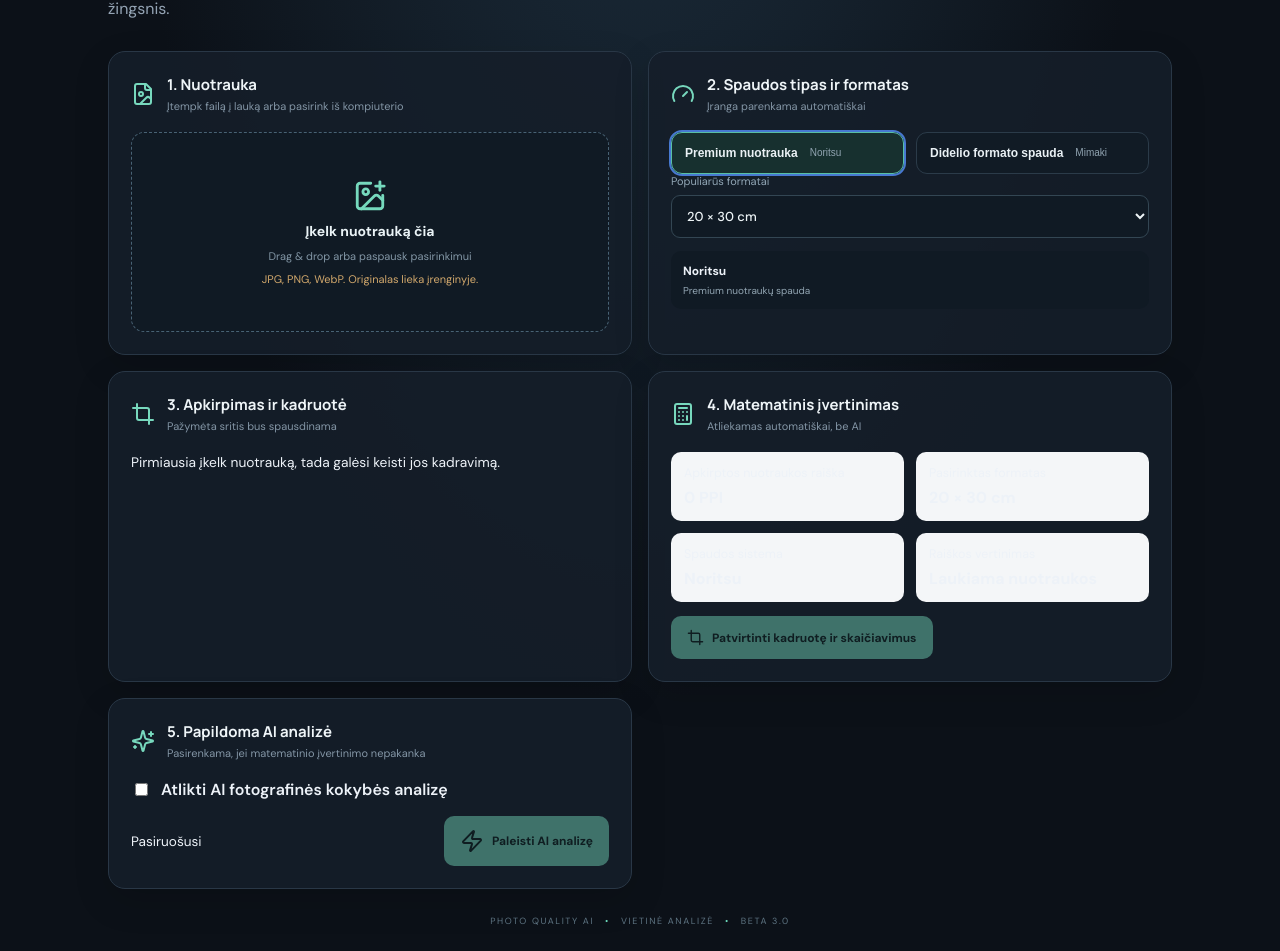
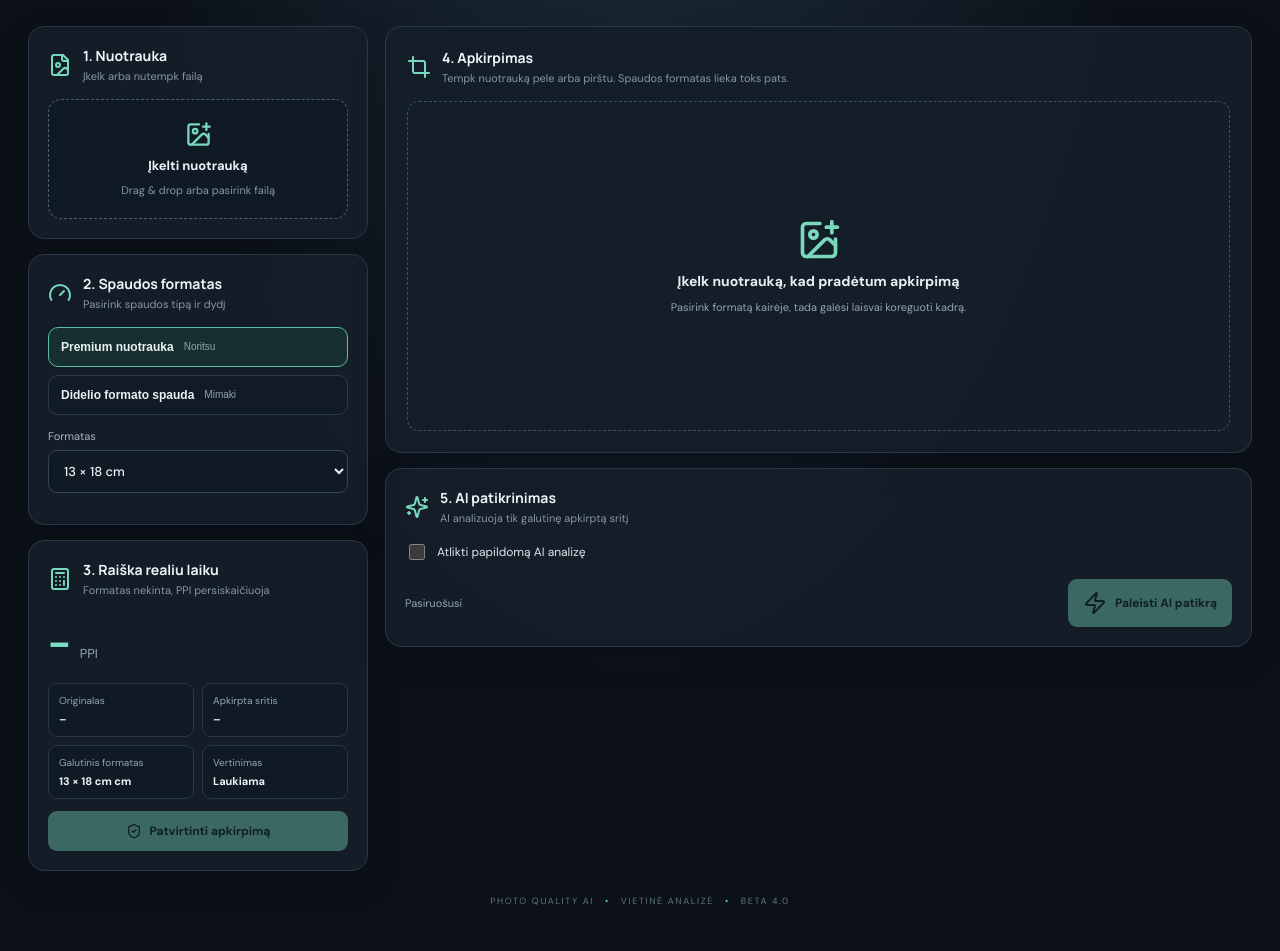
Before and after one commit to andrnav/kokybe, a React (Vite) app: page / in a window 1280 px wide. Shown: the part 257-1208 px from the top of the page. Built offline with nearby package versions, Linux system fonts and the light colour scheme.

Commit message:
Add files via upload

```diff
--- a/src/App.tsx
+++ b/src/App.tsx
@@ -1,6 +1,6 @@
 import type React from 'react'
 import { useEffect, useMemo, useRef, useState } from 'react'
-import { Activity, AlertTriangle, Cpu, FileImage, Gauge, ImagePlus, Loader2, ScanEye, ShieldCheck, Trash2, Zap, Crop, Calculator, Sparkles } from 'lucide-react'
+import { Activity, AlertTriangle, Cpu, FileImage, Gauge, ImagePlus, Loader2, ScanEye, ShieldCheck, Trash2, Zap, Crop, Calculator, Sparkles, Download, Move, ZoomIn } from 'lucide-react'
 import type { Mode, Profile } from './analysis'
 import { printGrade, qualityWord, runIqa } from './analysis'
 
@@ -10,6 +10,13 @@ const photoFormats = [[9,13],[10,15],[13,18],[15,20],[20,30],[30,45]]
 const wideFormats = [[30,40],[40,60],[50,70],[50,75],[60,90],[70,100],[100,150]]
 const fmt = (w:number,h:number)=>`${w} × ${h} cm`
 
+function cropRect(iw:number, ih:number, ratio:number, zoom:number, x:number, y:number) {
+  const baseW = iw / ih > ratio ? ih * ratio : iw
+  const baseH = iw / ih > ratio ? ih : iw / ratio
+  const cw = baseW / zoom, ch = baseH / zoom
+  return { sx: (iw-cw)*x/100, sy: (ih-ch)*y/100, sw:cw, sh:ch }
+}
+
 export default function App() {
   const [file,setFile] = useState<File|null>(null)
   const [image,setImage] = useState<HTMLImageElement|null>(null)
@@ -17,11 +24,12 @@ export default function App() {
   const [kind,setKind] = useState<PrintKind>('photo')
   const [mode,setMode] = useState<Mode>('optimized')
   const [aiEnabled,setAiEnabled] = useState(false)
-  const [width,setWidth] = useState(20)
-  const [height,setHeight] = useState(30)
+  const [width,setWidth] = useState(13)
+  const [height,setHeight] = useState(18)
   const [custom,setCustom] = useState(false)
-  const [offsetX,setOffsetX] = useState(50)
-  const [offsetY,setOffsetY] = useState(50)
+  const [cropX,setCropX] = useState(50)
+  const [cropY,setCropY] = useState(50)
+  const [zoom,setZoom] = useState(1)
   const [progress,setProgress] = useState(0)
   const [busy,setBusy] = useState(false)
   const [result,setResult] = useState<Result|null>(null)
@@ -29,71 +37,78 @@ export default function App() {
   const [status,setStatus] = useState('Pasiruošusi')
   const [mathConfirmed,setMathConfirmed] = useState(false)
   const inputRef = useRef<HTMLInputElement>(null)
+  const stageRef = useRef<HTMLDivElement>(null)
+  const dragRef = useRef<{x:number;y:number;cx:number;cy:number}|null>(null)
   const profile:Profile = kind === 'photo' ? 'noritsu' : 'mimaki_poster'
   const ratio = width / height
-  const imageRatio = image ? image.naturalWidth / image.naturalHeight : 1
-  const cropPpi = image ? Math.min((Math.min(image.naturalWidth, image.naturalHeight * ratio))/(width/2.54), (Math.min(image.naturalHeight, image.naturalWidth/ratio))/(height/2.54)) : 0
+  const rect = image ? cropRect(image.naturalWidth,image.naturalHeight,ratio,zoom,cropX,cropY) : null
+  const cropPpi = image && rect ? Math.min(rect.sw/(width/2.54),rect.sh/(height/2.54)) : 0
   const activeFormats = kind === 'photo' ? photoFormats : wideFormats
-
-  useEffect(()=>{ if(!file) return; const next=URL.createObjectURL(file); const img=new Image(); img.onload=()=>{setImage(img);setUrl(next);setOffsetX(50);setOffsetY(50);setResult(null);setMathConfirmed(false)}; img.onerror=()=>setError('Nepavyko atidaryti nuotraukos.'); img.src=next; return ()=>URL.revokeObjectURL(next) },[file])
+  const cropUrl = useMemo(()=>{
+    if(!image||!rect) return ''
+    const canvas=document.createElement('canvas'); canvas.width=Math.max(1,Math.round(rect.sw)); canvas.height=Math.max(1,Math.round(rect.sh))
+    const ctx=canvas.getContext('2d'); if(!ctx) return ''
+    ctx.drawImage(image,rect.sx,rect.sy,rect.sw,rect.sh,0,0,canvas.width,canvas.height)
+    return canvas.toDataURL('image/jpeg',0.98)
+  },[image,rect?.sx,rect?.sy,rect?.sw,rect?.sh])
+  useEffect(()=>{ if(!file) return; const next=URL.createObjectURL(file); const img=new Image(); img.onload=()=>{setImage(img);setUrl(next);setCropX(50);setCropY(50);setZoom(1);setResult(null);setMathConfirmed(false)}; img.onerror=()=>setError('Nepavyko atidaryti nuotraukos.'); img.src=next; return ()=>URL.revokeObjectURL(next) },[file])
+  function invalidate(){setMathConfirmed(false);setResult(null);setError('')}
   function clear(){setFile(null);setImage(null);setUrl('');setResult(null);setError('');setProgress(0);setMathConfirmed(false);setAiEnabled(false)}
-  function chooseFormat(w:number,h:number){setWidth(w);setHeight(h);setCustom(false);setResult(null);setMathConfirmed(false);setOffsetX(50);setOffsetY(50)}
+  function chooseFormat(w:number,h:number){setWidth(w);setHeight(h);setCustom(false);invalidate();setCropX(50);setCropY(50);setZoom(1)}
   function confirmCrop(){setMathConfirmed(true);setResult(null);setError('')}
+  function onPointerDown(e:React.PointerEvent<HTMLDivElement>){if(!image)return; e.currentTarget.setPointerCapture(e.pointerId);dragRef.current={x:e.clientX,y:e.clientY,cx:cropX,cy:cropY}}
+  function onPointerMove(e:React.PointerEvent<HTMLDivElement>){const d=dragRef.current;if(!d||!stageRef.current||!rect||!image)return;const box=stageRef.current.getBoundingClientRect();const dx=e.clientX-d.x,dy=e.clientY-d.y;const overflowX=image.naturalWidth-rect.sw,overflowY=image.naturalHeight-rect.sh;setCropX(Math.max(0,Math.min(100,d.cx-(dx/box.width)*overflowX/Math.max(1,overflowX)*100)));setCropY(Math.max(0,Math.min(100,d.cy-(dy/box.height)*overflowY/Math.max(1,overflowY)*100)))}
+  function onPointerUp(){dragRef.current=null}
+  function saveCrop(){if(!cropUrl)return;const a=document.createElement('a');a.href=cropUrl;a.download=`${file?.name.replace(/\.[^.]+$/,'')||'nuotrauka'}-${width}x${height}cm-crop.jpg`;a.click()}
   async function analyse(){
-    if(!image||!mathConfirmed) return
+    if(!cropUrl||!mathConfirmed)return
     setBusy(true);setResult(null);setError('');setProgress(0);setStatus('Paruošiamas AI modelis...')
-    try {
-      const canvas=document.createElement('canvas')
-      const targetRatio=width/height
-      const sourceRatio=image.naturalWidth/image.naturalHeight
-      let sw=image.naturalWidth, sh=image.naturalHeight, sx=0, sy=0
-      if(sourceRatio>targetRatio){sw=sh*targetRatio;sx=(image.naturalWidth-sw)*offsetX/100}
-      else {sh=sw/targetRatio;sy=(image.naturalHeight-sh)*offsetY/100}
-      canvas.width=Math.round(sw);canvas.height=Math.round(sh)
-      canvas.getContext('2d')!.drawImage(image,sx,sy,sw,sh,0,0,canvas.width,canvas.height)
-      const cropped=new Image(); cropped.src=canvas.toDataURL('image/jpeg',0.95); await cropped.decode()
-      const r=await runIqa(cropped,mode,setProgress);setResult(r);setStatus('AI analizė baigta')
-    } catch(e){setError(e instanceof Error?e.message:String(e));setStatus('AI analizė nepavyko')}
-    finally{setBusy(false)}
+    try {const cropped=new Image();cropped.src=cropUrl;await cropped.decode();const r=await runIqa(cropped,mode,setProgress);setResult(r);setStatus('AI analizė baigta')}
+    catch(e){setError(e instanceof Error?e.message:String(e));setStatus('AI analizė nepavyko')}finally{setBusy(false)}
   }
-  const cropStyle = useMemo(()=>({aspectRatio:`${width}/${height}`}),[width,height])
-  const modes:{id:Mode;title:string;desc:string;icon:typeof Cpu}[]=[
-    {id:'light',title:'Mažasis modelis',desc:'DBCNN',icon:Cpu},
-    {id:'optimized',title:'Vidutinis modelis',desc:'HyperIQA',icon:Zap},
-    {id:'full',title:'Maksimalus modelis',desc:'MUSIQ',icon:ScanEye}
-  ]
+  const modes:{id:Mode;title:string;desc:string;icon:typeof Cpu}[]=[{id:'light',title:'Mažasis modelis',desc:'DBCNN',icon:Cpu},{id:'optimized',title:'Vidutinis modelis',desc:'HyperIQA',icon:Zap},{id:'full',title:'Maksimalus modelis',desc:'MUSIQ',icon:ScanEye}]
   const dragOver=(e:React.DragEvent)=>{e.preventDefault();e.stopPropagation()}
   const drop=(e:React.DragEvent)=>{dragOver(e);const f=e.dataTransfer.files?.[0];if(f?.type.startsWith('image/'))setFile(f)}
   return <main className="shell">
     <header className="top"><div className="brand"><div className="brandIcon"><ScanEye size={25}/></div><div><div className="eyebrow">FOTOLABORATORIJOS ĮRANKIS</div><h1>Photo Quality <span>AI</span></h1></div></div><div className="local"><ShieldCheck size={16}/> Nuotrauka apdorojama šiame kompiuteryje</div></header>
     <section className="intro"><div><div className="eyebrow">NUOTRAUKŲ DIAGNOSTIKA</div><h2>Patikrink prieš spausdindamas.</h2><p>Pirmiausia matematinis spaudos įvertinimas. AI analizė yra papildomas, pasirenkamas žingsnis.</p></div><div className="introMark"><Activity size={42}/></div></section>
-    <div className="layout">
-      <section className="panel uploadPanel"><div className="sectionTitle"><FileImage/><div><h3>1. Nuotrauka</h3><p>Įtempk failą į lauką arba pasirink iš kompiuterio</p></div></div>
-        {!file?<div className="drop" onDragOver={dragOver} onDrop={drop} onClick={()=>inputRef.current?.click()}><input ref={inputRef} type="file" accept="image/*" onChange={e=>{const f=e.target.files?.[0];if(f)setFile(f)}} hidden/><ImagePlus size={34}/><b>Įkelk nuotrauką čia</b><span>Drag & drop arba paspausk pasirinkimui</span><small>JPG, PNG, WebP. Originalas lieka įrenginyje.</small></div>:<div className="preview"><img src={url} alt="Įkelta nuotrauka"/><div className="fileMeta"><b>{file.name}</b><span>{image?`${image.naturalWidth} × ${image.naturalHeight} px`:'Kraunama...'}</span></div><button className="iconBtn" onClick={clear} title="Pašalinti"><Trash2 size={17}/></button></div>}
-      </section>
-      <section className="panel"><div className="sectionTitle"><Gauge/><div><h3>2. Spaudos tipas ir formatas</h3><p>Įranga parenkama automatiškai</p></div></div>
-        <div className="two"><button className={`mode ${kind==='photo'?'selected':''}`} onClick={()=>{setKind('photo');chooseFormat(20,30)}}><b>Premium nuotrauka</b><small>Noritsu</small></button><button className={`mode ${kind==='wide'?'selected':''}`} onClick={()=>{setKind('wide');chooseFormat(40,60)}}><b>Didelio formato spauda</b><small>Mimaki</small></button></div>
-        <label className="field">Populiarūs formatai<select value={custom?'custom':`${width}x${height}`} onChange={e=>{if(e.target.value==='custom'){setCustom(true);setMathConfirmed(false)}else{const [w,h]=e.target.value.split('x').map(Number);chooseFormat(w,h)}}}><option value={`${width}x${height}`}>{fmt(width,height)}</option>{activeFormats.filter(([w,h])=>!(w===width&&h===height)).map(([w,h])=><option key={`${w}x${h}`} value={`${w}x${h}`}>{fmt(w,h)}</option>)}<option value="custom">Individualūs matmenys</option></select></label>
-        {custom&&<div className="two"><label className="field">Plotis (cm)<input type="number" min="1" max="300" value={width} onChange={e=>{setWidth(Number(e.target.value));setMathConfirmed(false)}}/></label><label className="field">Aukštis (cm)<input type="number" min="1" max="300" value={height} onChange={e=>{setHeight(Number(e.target.value));setMathConfirmed(false)}}/></label></div>}
-        <div className="profile"><b>{kind==='photo'?'Noritsu':'Mimaki'}</b><span>{kind==='photo'?'Premium nuotraukų spauda':'Didelio formato spauda'}</span></div>
-      </section>
-      <section className="panel"><div className="sectionTitle"><Crop/><div><h3>3. Apkirpimas ir kadruotė</h3><p>Pažymėta sritis bus spausdinama</p></div></div>
-        {image?<><div className="cropStage"><div className="cropImage" style={cropStyle}><img src={url} alt="Apkirpimo peržiūra" style={{width:imageRatio>ratio?'auto':'100%',height:imageRatio>ratio?'100%':'auto',maxWidth:'none',maxHeight:'none',left:imageRatio>ratio?`${50-offsetX}%`:'50%',top:imageRatio>ratio?'50%':`${50-offsetY}%`,transform:imageRatio>ratio?'translate(-50%,-50%)':'translate(-50%,-50%)'}}/><div className="cropFrame"/></div></div><div className="two"><label className="field">Kadruotė horizontaliai<input type="range" min="0" max="100" value={offsetX} onChange={e=>{setOffsetX(Number(e.target.value));setMathConfirmed(false)}} disabled={imageRatio<=ratio}/></label><label className="field">Kadruotė vertikaliai<input type="range" min="0" max="100" value={offsetY} onChange={e=>{setOffsetY(Number(e.target.value));setMathConfirmed(false)}} disabled={imageRatio>=ratio}/></label></div><p className="hint">Tamsesnė sritis už kadro ribų bus nukirpta. Slankikliu pastumk iškarpą į norimą vietą.</p></>:<p className="hint">Pirmiausia įkelk nuotrauką, tada galėsi keisti jos kadravimą.</p>}
-      </section>
-      <section className="panel"><div className="sectionTitle"><Calculator/><div><h3>4. Matematinis įvertinimas</h3><p>Atliekamas automatiškai, be AI</p></div></div>
-        <div className="mathGrid"><div><span>Apkirptos nuotraukos raiška</span><b>{Math.round(cropPpi||0)} PPI</b></div><div><span>Pasirinktas formatas</span><b>{fmt(width,height)}</b></div><div><span>Spaudos sistema</span><b>{kind==='photo'?'Noritsu':'Mimaki'}</b></div><div><span>Raiškos vertinimas</span><b>{image?printGrade(cropPpi,profile):'Laukiama nuotraukos'}</b></div></div>
-        <button className="analyze" disabled={!image||width<=0||height<=0} onClick={confirmCrop}><Crop size={17}/> Patvirtinti kadruotę ir skaičiavimus</button>
-        {mathConfirmed&&<p className="successLine"><ShieldCheck size={16}/> Kadruotė patvirtinta. Matematinis įvertinimas atnaujintas.</p>}
-      </section>
-      <section className="panel"><div className="sectionTitle"><Sparkles/><div><h3>5. Papildoma AI analizė</h3><p>Pasirenkama, jei matematinio įvertinimo nepakanka</p></div></div>
-        <label className="toggle"><input type="checkbox" checked={aiEnabled} onChange={e=>{setAiEnabled(e.target.checked);setResult(null);setError('')}}/> Atlikti AI fotografinės kokybės analizę</label>
-        {aiEnabled&&<><div className="modeList">{modes.map(m=>{const I=m.icon;return <button key={m.id} className={`mode ${mode===m.id?'selected':''}`} onClick={()=>setMode(m.id)}><I size={20}/><span><b>{m.title}</b><small>{m.desc}</small></span><i/></button>})}</div><div className="modelNote"><ShieldCheck size={16}/><span>AI vertina bendrą suvokiamą kokybę. Modelis pats nepateikia patikimų priežasčių ar objektų paaiškinimų.</span></div></>}
-        <div className="actionRow"><span>{status}</span><button className="analyze" disabled={!image||!mathConfirmed||!aiEnabled||busy} onClick={analyse}>{busy?<Loader2 className="spin"/>:<Zap/>}{busy?'Analizuojama...':'Paleisti AI analizę'}</button></div>
-        {busy&&<><div className="progress"><div style={{width:`${progress}%`}}/></div><small>Modelio atsisiuntimas / paruošimas: {progress}%</small></>}
-        {error&&<div className="alert"><AlertTriangle/><div><b>AI analizė nepavyko</b><p>{error}</p></div></div>}
-        {result&&<div className="result"><div className="resultHead"><div><div className="eyebrow">AI KOKYBĖS PROGNOZĖ</div><h3>{result.model==='HyperIQA'?'Modelio regresijos rezultatas':qualityWord(result.score)}</h3></div><div className="score">{result.model==='HyperIQA'?result.rawScore.toFixed(4):result.score}<small>{result.model==='HyperIQA'?' raw':'/100'}</small></div></div>{result.model!=='HyperIQA'&&<div className="bar"><div style={{width:`${result.score}%`}}/></div>}<div className="resultGrid"><div><span>Modelis</span><b>{result.model}</b></div><div><span>Vykdymas</span><b>{result.provider==='webgpu'?'GPU':'CPU'}</b></div><div><span>Trukmė</span><b>{(result.durationMs/1000).toFixed(1)} s</b></div></div><p className="hint">{result.model==='HyperIQA'?'HyperIQA šiame modelio eksporte grąžina nepatvirtintos skalės žalią regresijos reikšmę. Jos negalima interpretuoti kaip procentų ar tiesiogiai lyginti su kitais modeliais. ':''}Šis modelis pateikia bendrą kokybės prognozę. Jis negrąžina paaiškinamų defektų žemėlapių, todėl konkrečių pastabų apie išsiliejimą, triukšmą ar veidų ryškumą neišgalvojame.</p></div>}
+    <div className="workspace">
+      <aside className="sidebar">
+        <section className="panel"><div className="sectionTitle"><FileImage/><div><h3>1. Nuotrauka</h3><p>Įkelk arba nutempk failą</p></div></div>
+          <div className="drop compact" onDragOver={dragOver} onDrop={drop} onClick={()=>inputRef.current?.click()}><input ref={inputRef} type="file" accept="image/*" onChange={e=>{const f=e.target.files?.[0];if(f)setFile(f)}} hidden/><ImagePlus size={27}/><b>{file?'Pakeisti nuotrauką':'Įkelti nuotrauką'}</b><span>Drag & drop arba pasirink failą</span></div>
+          {file&&<div className="fileMeta sideMeta"><b>{file.name}</b><span>{image?`${image.naturalWidth} × ${image.naturalHeight} px`:'Kraunama...'}</span><button className="textBtn" onClick={clear}><Trash2 size={14}/> Pašalinti</button></div>}
+        </section>
+        <section className="panel"><div className="sectionTitle"><Gauge/><div><h3>2. Spaudos formatas</h3><p>Pasirink spaudos tipą ir dydį</p></div></div>
+          <div className="stack"><button className={`mode ${kind==='photo'?'selected':''}`} onClick={()=>{setKind('photo');chooseFormat(13,18)}}><b>Premium nuotrauka</b><small>Noritsu</small></button><button className={`mode ${kind==='wide'?'selected':''}`} onClick={()=>{setKind('wide');chooseFormat(40,60)}}><b>Didelio formato spauda</b><small>Mimaki</small></button></div>
+          <label className="field">Formatas<select value={custom?'custom':`${width}x${height}`} onChange={e=>{if(e.target.value==='custom'){setCustom(true);invalidate()}else{const [w,h]=e.target.value.split('x').map(Number);chooseFormat(w,h)}}}><option value={`${width}x${height}`}>{fmt(width,height)}</option>{activeFormats.filter(([w,h])=>!(w===width&&h===height)).map(([w,h])=><option key={`${w}x${h}`} value={`${w}x${h}`}>{fmt(w,h)}</option>)}<option value="custom">Individualūs matmenys</option></select></label>
+          {custom&&<div className="two"><label className="field">Plotis (cm)<input type="number" min="1" max="300" value={width} onChange={e=>{setWidth(Number(e.target.value));invalidate()}}/></label><label className="field">Aukštis (cm)<input type="number" min="1" max="300" value={height} onChange={e=>{setHeight(Number(e.target.value));invalidate()}}/></label></div>}
+        </section>
+        <section className="panel"><div className="sectionTitle"><Calculator/><div><h3>3. Raiška realiu laiku</h3><p>Formatas nekinta, PPI persiskaičiuoja</p></div></div>
+          <div className="livePpi"><b>{image?cropPpi.toFixed(1):'–'}</b><span>PPI</span></div>
+          <div className="mathGrid"><div><span>Originalas</span><b>{image?`${image.naturalWidth} × ${image.naturalHeight}`:'–'}</b></div><div><span>Apkirpta sritis</span><b>{rect?`${Math.round(rect.sw)} × ${Math.round(rect.sh)} px`:'–'}</b></div><div><span>Galutinis formatas</span><b>{fmt(width,height)} cm</b></div><div><span>Vertinimas</span><b>{image?printGrade(cropPpi,profile):'Laukiama'}</b></div></div>
+          <button className="analyze fullBtn" disabled={!image||width<=0||height<=0} onClick={confirmCrop}><ShieldCheck size={16}/> Patvirtinti apkirpimą</button>
+          {mathConfirmed&&<p className="successLine"><ShieldCheck size={15}/> Apkirpimas patvirtintas</p>}
+        </section>
+      </aside>
+      <section className="mainColumn">
+        <section className="panel editorPanel"><div className="sectionTitle"><Crop/><div><h3>4. Apkirpimas</h3><p>Tempk nuotrauką pele arba pirštu. Spaudos formatas lieka toks pats.</p></div></div>
+          {image&&rect?<><div className="editorStage"><div ref={stageRef} className="cropViewport" style={{aspectRatio:`${width}/${height}`}} onPointerDown={onPointerDown} onPointerMove={onPointerMove} onPointerUp={onPointerUp} onPointerCancel={onPointerUp}>
+              <img src={url} alt="Apkirpimo redaktorius" draggable={false} style={{width:`${(image.naturalWidth/rect.sw)*100}%`,height:`${(image.naturalHeight/rect.sh)*100}%`,left:`-${cropX*(image.naturalWidth-rect.sw)/Math.max(1,rect.sw)}%`,top:`-${cropY*(image.naturalHeight-rect.sh)/Math.max(1,rect.sh)}%`}}/><div className="cropGrid"><i/><i/><i/><i/></div><div className="cropHint"><Move size={14}/> Vilkite vaizdą kadruotei keisti</div>
+            </div></div>
+            <div className="cropTools"><label className="field zoomField"><span><ZoomIn size={15}/> Priartinimas: {zoom.toFixed(1)}×</span><input type="range" min="1" max="4" step="0.05" value={zoom} onChange={e=>{setZoom(Number(e.target.value));invalidate()}}/></label><button className="secondary" onClick={()=>{setZoom(1);setCropX(50);setCropY(50);invalidate()}}>Atstatyti kadrą</button><button className="secondary" onClick={saveCrop} disabled={!cropUrl}><Download size={15}/> Išsaugoti crop</button></div>
+            <p className="hint">Apkirpimas išsaugomas iš originalių pikselių, JPEG kokybe 98 %. Raiška nedidinama dirbtinai ir DPI neprirašomas.</p>
+          </>:<div className="emptyEditor"><ImagePlus size={44}/><b>Įkelk nuotrauką, kad pradėtum apkirpimą</b><span>Pasirink formatą kairėje, tada galėsi laisvai koreguoti kadrą.</span></div>}
+        </section>
+        <section className="panel"><div className="sectionTitle"><Sparkles/><div><h3>5. AI patikrinimas</h3><p>AI analizuoja tik galutinę apkirptą sritį</p></div></div>
+          <label className="toggle"><input type="checkbox" checked={aiEnabled} onChange={e=>{setAiEnabled(e.target.checked);setResult(null);setError('')}}/> Atlikti papildomą AI analizę</label>
+          {aiEnabled&&<><div className="modeList">{modes.map(m=>{const I=m.icon;return <button key={m.id} className={`mode ${mode===m.id?'selected':''}`} onClick={()=>setMode(m.id)}><I size={19}/><span><b>{m.title}</b><small>{m.desc}</small></span><i/></button>})}</div><div className="modelNote"><ShieldCheck size={16}/><span>Modeliai pateikia bendrą kokybės prognozę, bet nepatikimai neidentifikuoja konkrečių defektų vietų.</span></div></>}
+          <div className="actionRow"><span>{status}</span><button className="analyze" disabled={!image||!mathConfirmed||!aiEnabled||busy} onClick={analyse}>{busy?<Loader2 className="spin"/>:<Zap/>}{busy?'Analizuojama...':'Paleisti AI patikrą'}</button></div>
+          {busy&&<><div className="progress"><div style={{width:`${progress}%`}}/></div><small>Modelio paruošimas: {progress}%</small></>}
+          {error&&<div className="alert"><AlertTriangle/><div><b>AI analizė nepavyko</b><p>{error}</p></div></div>}
+          {result&&<div className="result"><div className="resultHead"><div><div className="eyebrow">AI KOKYBĖS PROGNOZĖ</div><h3>{result.model==='HyperIQA'?'HyperIQA modelio išvestis':qualityWord(result.score)}</h3></div><div className="score">{result.model==='HyperIQA'?result.rawScore.toFixed(4):result.score}<small>{result.model==='HyperIQA'?' raw':'/100'}</small></div></div>{result.model!=='HyperIQA'&&<div className="bar"><div style={{width:`${result.score}%`}}/></div>}<div className="resultGrid"><div><span>Modelis</span><b>{result.model}</b></div><div><span>Vykdymas</span><b>{result.provider==='webgpu'?'GPU':'CPU'}</b></div><div><span>Trukmė</span><b>{(result.durationMs/1000).toFixed(1)} s</b></div><div><span>Analizuotas vaizdas</span><b>Apkirpta sritis</b></div></div><p className="hint">HyperIQA reikšmė rodoma neapdorota, nes jos skalė šiame eksportuotame modelyje nėra patikimai patvirtinta kaip 0–1 ar 0–100. Nelygink jos tiesiogiai su kitais modeliais.</p></div>}
+        </section>
       </section>
     </div>
-    <footer>PHOTO QUALITY AI <span>•</span> VIETINĖ ANALIZĖ <span>•</span> BETA 3.0</footer>
+    <footer>PHOTO QUALITY AI <span>•</span> VIETINĖ ANALIZĖ <span>•</span> BETA 4.0</footer>
   </main>
 }
--- a/src/analysis.ts
+++ b/src/analysis.ts
@@ -27,7 +27,7 @@ const MODELS: Record<Mode, ModelConfig> = {
     name: 'HyperIQA', modelFile: 'hyperiqa_model.onnx', externalFile: 'hyperiqa_model.onnx.data',
     modelUrl: `${HF}/hyperiqa_model.onnx`, externalUrl: `${HF}/hyperiqa_model.onnx.data`,
     scoreScale: 'raw', normalization: 'imagenet',
-    description: 'HyperIQA; ImageNet normalization; raw regression output'
+    description: 'HyperIQA; ImageNet normalization'
   },
   light: {
     name: 'DBCNN', modelFile: 'dbcnn_model.onnx', externalFile: 'dbcnn_model.onnx.data',
@@ -181,7 +181,7 @@ export async function runIqa(image: HTMLImageElement, mode: Mode, onProgress: (v
 
     const rawScore = scores.reduce((sum, value) => sum + value, 0) / scores.length
     const score = config.scoreScale === '0-1' ? rawScore * 100 : rawScore
-    if (config.scoreScale === '0-100' && (score < 0 || score > 100)) throw new Error(`${config.name} grąžino neįprastą reikšmę: ${rawScore.toFixed(4)}.`)
+    if (config.scoreScale !== 'raw' && (score < 0 || score > 100)) throw new Error(`${config.name} grąžino ${rawScore.toFixed(4)}, o tikėtinas diapazonas yra ${config.scoreScale}.`)
     return { score: Math.round(score), rawScore, model: config.name, provider, durationMs: Math.round(performance.now() - started) }
   } finally {
     await session.release()
```
Also changed, not shown: src/style.css.
